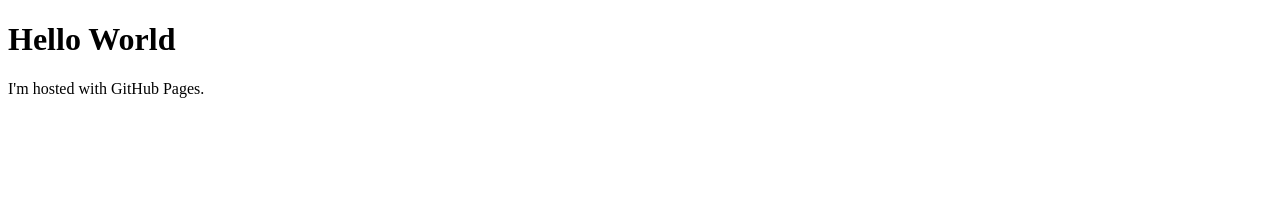
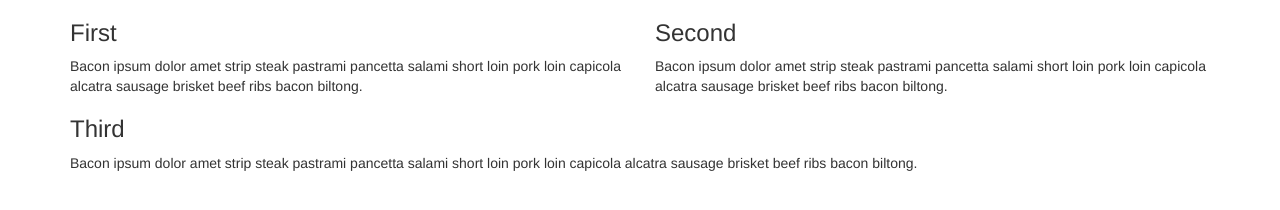
Before and after one commit to kltuel/kltuel.github.io, a plain HTML site: page index.html in a window 1280 px wide. Drawn offline with nearby package versions, Linux system fonts and the light colour scheme.

Commit message:
Testing Bootstrap

```diff
--- a/index.html
+++ b/index.html
@@ -1,7 +1,19 @@
 <!DOCTYPE html>
-<html>
+<html xmlns="http://www.w3.org/1999/xhtml">
+<head>
+    <title></title>
+    <link href="css/bootstrap.min.css" rel="stylesheet" />
+</head>
 <body>
-<h1>Hello World</h1>
-<p>I'm hosted with GitHub Pages.</p>
+    <div class="container">
+        <div class="row">
+            <div class="col-xs-6"><h3>First</h3>Bacon ipsum dolor amet strip steak pastrami pancetta salami short loin pork loin capicola alcatra sausage brisket beef ribs bacon biltong.</div>
+            <div class="col-xs-6"><h3>Second</h3>Bacon ipsum dolor amet strip steak pastrami pancetta salami short loin pork loin capicola alcatra sausage brisket beef ribs bacon biltong.</div>
+            <div class="col-xs-12"><h3>Third</h3>Bacon ipsum dolor amet strip steak pastrami pancetta salami short loin pork loin capicola alcatra sausage brisket beef ribs bacon biltong.</div>
+        </div>
+    </div>
+
+    <script src="Scripts/jquery-2.1.3.min.js"></script>
+    <script src="Scripts/bootstrap.min.js"></script>
 </body>
 </html>
```
